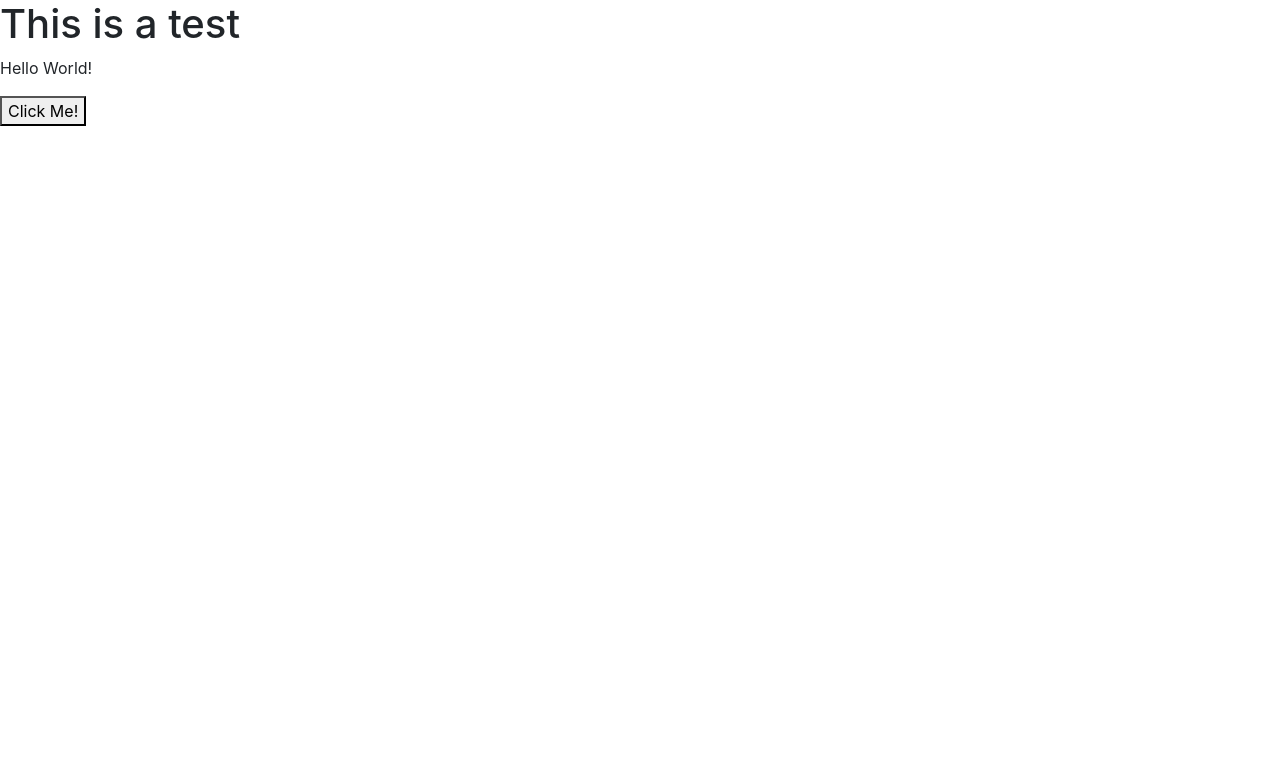
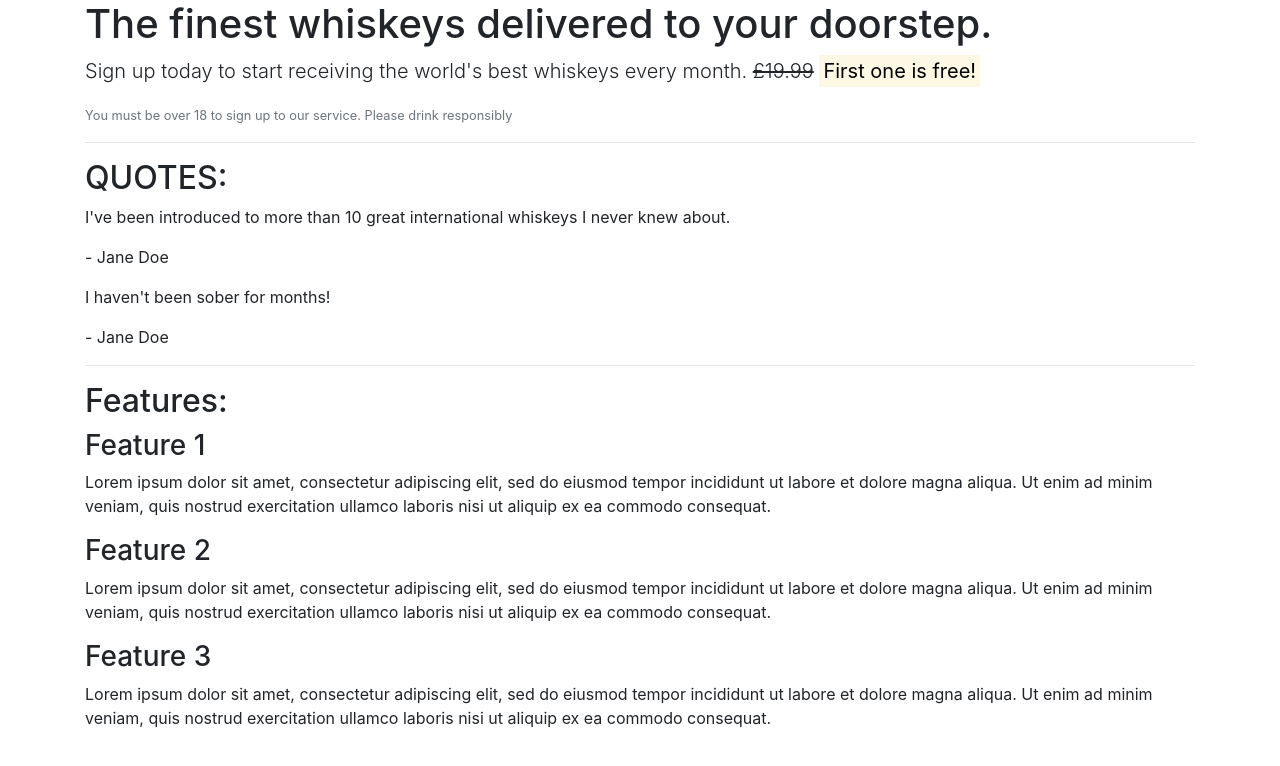
Before and after one commit to Tedbot2000/bootstrap4, a plain HTML site: page index.html in a window 1280 px wide. Drawn offline with nearby package versions, Linux system fonts and the light colour scheme.

Commit message:
style byline and add legal smallprint

```diff
--- a/index.html
+++ b/index.html
@@ -6,12 +6,53 @@
     <!-- Bootstrap CSS -->
     <link rel="stylesheet" href="https://cdn.jsdelivr.net/npm/bootstrap@4.3.1/dist/css/bootstrap.min.css" integrity="sha384-ggOyR0iXCbMQv3Xipma34MD+dH/1fQ784/j6cY/iJTQUOhcWr7x9JvoRxT2MZw1T" crossorigin="anonymous">
 
-    <title>Document</title>
+    <title>Whiskey Drop | Taste a new whiskey every month</title>
 </head>
 <body>
-    <h1>This is a test</h1>
-    <p>Hello World!</p>
-    <button>Click Me!</button>
+    <article class="container">
+        <!-- Callout -->
+        <section class="callout">
+            <h1>The finest whiskeys delivered to your doorstep.</h1>
+            <p class="lead">Sign up today to start receiving the world's best whiskeys every month.
+            <s>£19.99</s> <strong><mark>First one is free!</mark></strong></p>
+            <p class="text-muted"><small>You must be over 18 to sign up to our service. Please drink responsibly</small></p>
+        </section>
+        <!-- /.callout -->
+        <hr>
+
+        <!-- Quotes -->
+        <section class="quotes">
+            <h2 class="text-uppercase">Quotes:</h2>
+            <div class="quote">
+                <p>I've been introduced to more than 10 great international whiskeys I never knew about.</p>
+                <p>- Jane Doe</p>
+            </div>
+            <div class="quote">
+                <p>I haven't been sober for months!</p>
+                <p>- Jane Doe</p>
+            </div>
+        </section>
+        <!-- /.quotes -->
+        <hr>
+
+        <!-- Features -->
+        <section class="features">
+            <h2>Features:</h2>
+            <div class="feature">
+                <h3>Feature 1</h3>
+                <p>Lorem ipsum dolor sit amet, consectetur adipiscing elit, sed do eiusmod tempor incididunt ut labore et dolore magna aliqua. Ut enim ad minim veniam, quis nostrud exercitation ullamco laboris nisi ut aliquip ex ea commodo consequat.</p>
+            </div>
+            <div class="feature">
+                <h3>Feature 2</h3>
+                <p>Lorem ipsum dolor sit amet, consectetur adipiscing elit, sed do eiusmod tempor incididunt ut labore et dolore magna aliqua. Ut enim ad minim veniam, quis nostrud exercitation ullamco laboris nisi ut aliquip ex ea commodo consequat.</p>
+            </div>
+            <div class="feature">
+                <h3>Feature 3</h3>
+                <p>Lorem ipsum dolor sit amet, consectetur adipiscing elit, sed do eiusmod tempor incididunt ut labore et dolore magna aliqua. Ut enim ad minim veniam, quis nostrud exercitation ullamco laboris nisi ut aliquip ex ea commodo consequat.</p>
+            </div>
+        </section>
+        <!-- /.features -->
+    </article>
 
     <!-- Optional JavaScript -->
     <!-- jQuery first, then Popper.js, then Bootstrap JS -->
```
